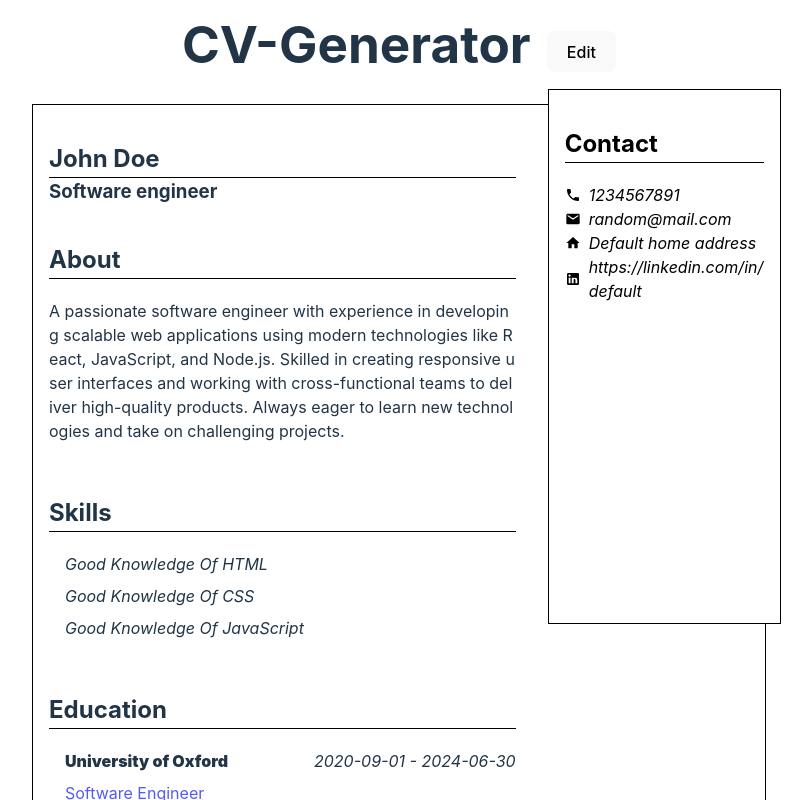
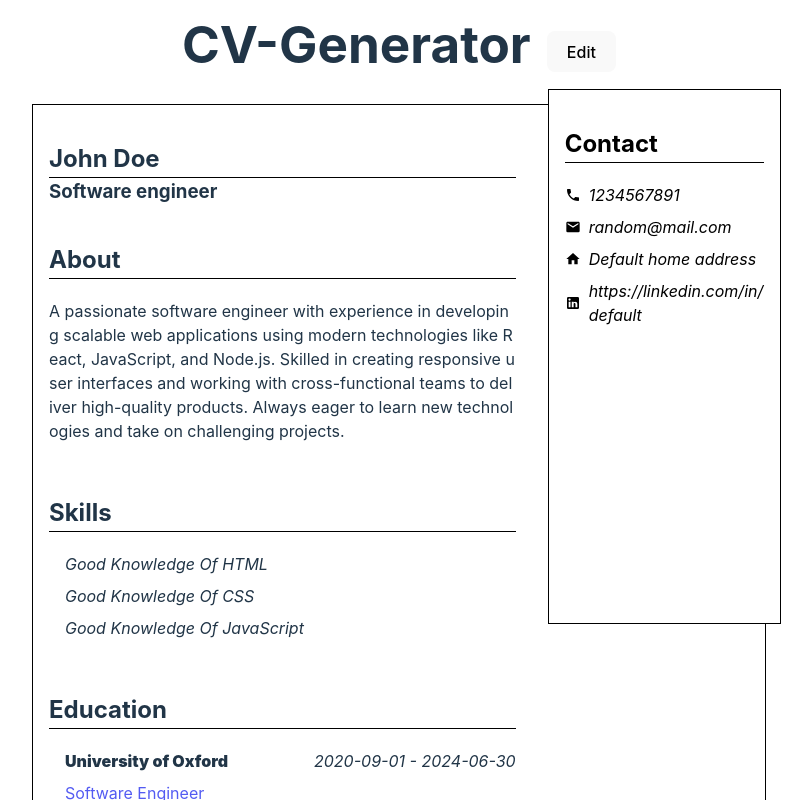
Before and after one commit to R3ndrex/CV-Generator, a React (Vite) app: page / in a window 1280 px wide. Shown: the top 800 px of the page, without its empty margins (241-1053 px from the left). Built offline with nearby package versions, Linux system fonts and the light colour scheme.

Commit message:
Add gap to caontacts and remove li if no text

```diff
--- a/src/App.css
+++ b/src/App.css
@@ -60,7 +60,9 @@ main {
 .pictogram {
     width: 1em;
 }
-
+.cv-aside-ul {
+    gap: 0.5rem;
+}
 .cv-aside {
     display: flex;
     flex-direction: column;
--- a/src/components/CV/Contact.jsx
+++ b/src/components/CV/Contact.jsx
@@ -1,3 +1,4 @@
+import { Fragment } from "react";
 import { inputs } from "../../assets/inputs";
 
 export default function Contact({ contacts }) {
@@ -9,10 +10,13 @@ export default function Contact({ contacts }) {
             {!CheckEmpty(contacts) && (
                 <section>
                     <h2>Contact</h2>
-                    <ul>
+                    <ul className="cv-aside-ul">
                         {contacts.map((contact, index) => (
-                            <li key={inputs[index].id}>
-                                {contact !== "" && contact !== undefined && (
+                            <Fragment key={inputs[index].id}>
+                                {contact !== "" && (
+                                    <li>
+                                        {contact !== "" &&
+                                            contact !== undefined && (
                                                 <img
                                                     className="pictogram"
                                                     src={inputs[index].image}
@@ -21,6 +25,8 @@ export default function Contact({ contacts }) {
                                             )}
                                         {contact}
                                     </li>
+                                )}
+                            </Fragment>
                         ))}
                     </ul>
                 </section>
```
Lines whose indentation alone changed are shown as unchanged.
